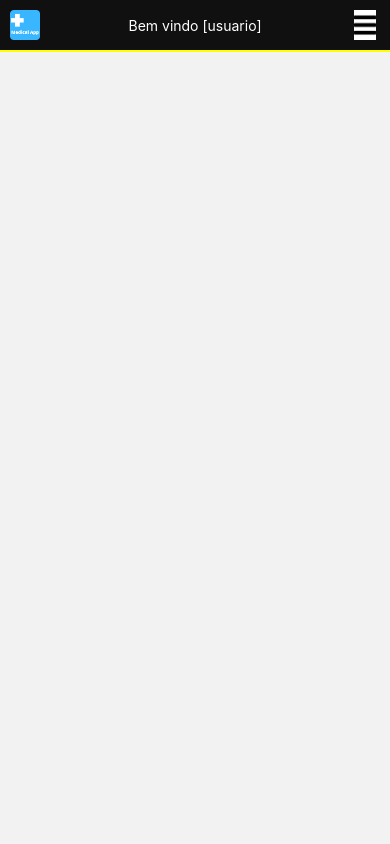
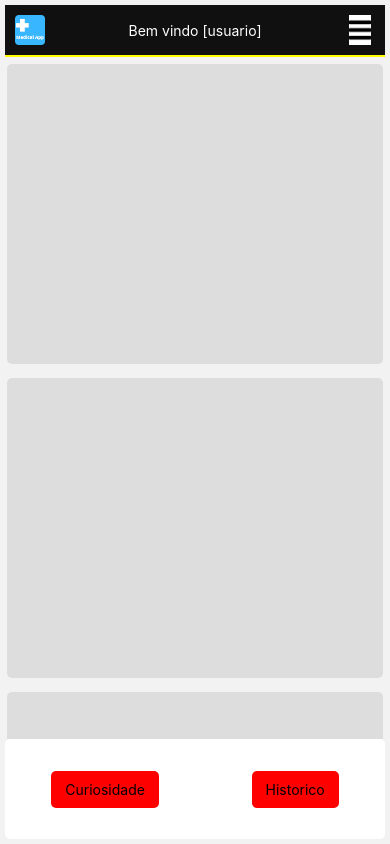
Before and after one commit to JoaoAJRomao/MedicalAppMobile, a React Native app: screen /consulta in a window 390 px wide. Built offline with nearby package versions, Linux system fonts and the light colour scheme.

Commit message:
Add: scrollview and footer at appointment screen

```diff
--- a/src/components/TelaConsulta/TelaConsulta.jsx
+++ b/src/components/TelaConsulta/TelaConsulta.jsx
@@ -1,14 +1,21 @@
 import React from 'react';
 import {
-    StyleSheet,
     View,
     Image,
     Text,
-    StatusBar
+    StatusBar,
+    TouchableOpacity,
+    Alert,
+    ScrollView
 } from 'react-native'
 import styles from './TelaConsulta.style'
 
 export default function Consulta() {
+
+    function something() {
+        Alert.alert("Pass")
+    }
+
     return (
         <>
             <StatusBar style="light" backgroundColor="#000" translucent={false} />
@@ -18,14 +25,30 @@ export default function Consulta() {
                     style={{ width: 30, height: 30 }}
                     resizeMode="contain"
                 />
-                <Text style={{color:'white'}}>
+                <Text style={{ color: 'white' }}>
                     Bem vindo [usuario]
                 </Text>
-                <Image
-                    source={require('../../../assets/sanduicheIcon.png')}
-                    style={{ width: 30, height: 30 }}
-                    resizeMode="contain"
-                />
+                <TouchableOpacity onPress={something}>
+                    <Image
+                        source={require('../../../assets/sanduicheIcon.png')}
+                        style={{ width: 30, height: 30 }}
+                        resizeMode="contain"
+                    />
+                </TouchableOpacity>
+            </View>
+            <ScrollView style={styles.scrollView}>
+                <View style={styles.box}></View>
+                <View style={styles.box}></View>
+                <View style={styles.box}></View>
+                <View style={styles.box}></View>
+            </ScrollView>
+            <View style={styles.footer}>
+                <TouchableOpacity style={styles.footerButton}>
+                    <Text> Curiosidade </Text>
+                </TouchableOpacity>
+                <TouchableOpacity style={styles.footerButton}>
+                    <Text> Historico </Text>
+                </TouchableOpacity>
             </View>
         </>
     );
--- a/src/components/TelaConsulta/TelaConsulta.style.js
+++ b/src/components/TelaConsulta/TelaConsulta.style.js
@@ -10,6 +10,36 @@ export default StyleSheet.create({
         paddingTop: 10,
         paddingBottom: 10,
         borderBottomWidth: 2,
-        borderBottomColor: 'yellow'
+        borderBottomColor: 'yellow',
+        marginTop: 5,
+        marginLeft: 5,
+        marginRight: 5
     },
+    box: {
+        height: 300,
+        backgroundColor: '#DDD',
+        margin: 7,
+        borderRadius: 5
+    },
+    scrollview: {
+    },
+    footer: {
+        height: 100,
+        backgroundColor: 'white',
+        marginLeft: 5,
+        marginRight: 5,
+        marginBottom: 5,
+        flexDirection: 'row',
+        alignItems: 'center',
+        justifyContent: 'space-around',
+        borderRadius: 5
+    },
+    footerButton: {
+        backgroundColor: 'red',
+        paddingTop: 10,
+        paddingBottom: 10,
+        paddingRight: 10,
+        paddingLeft: 10,
+        borderRadius: 5
+    }
 })
```
